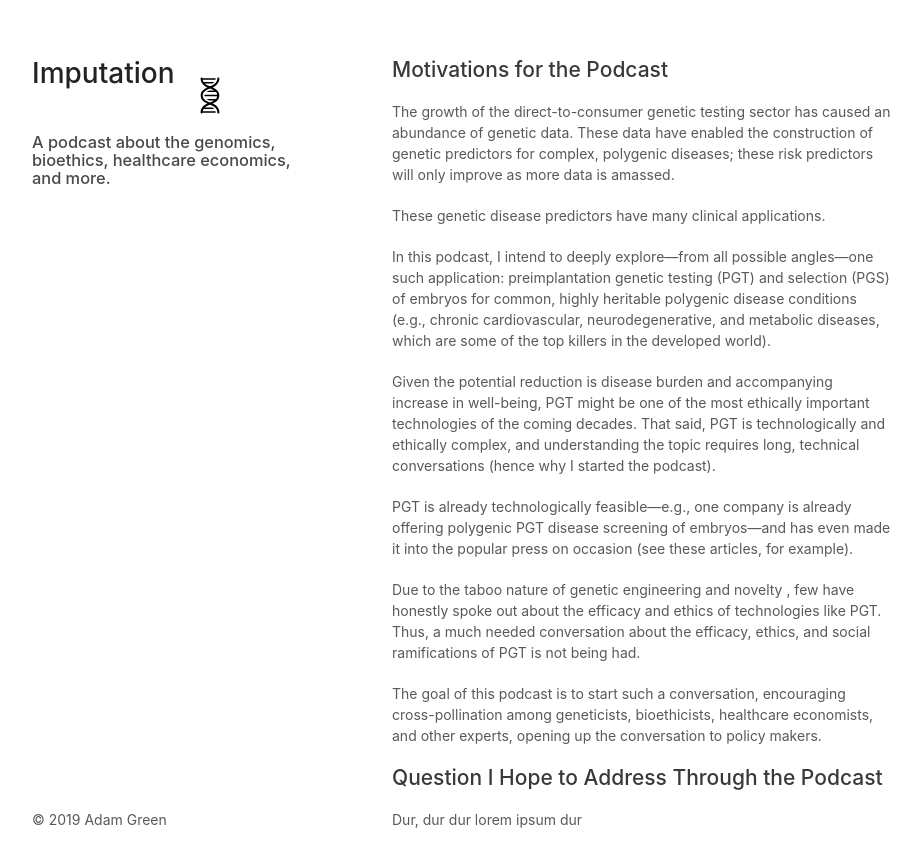
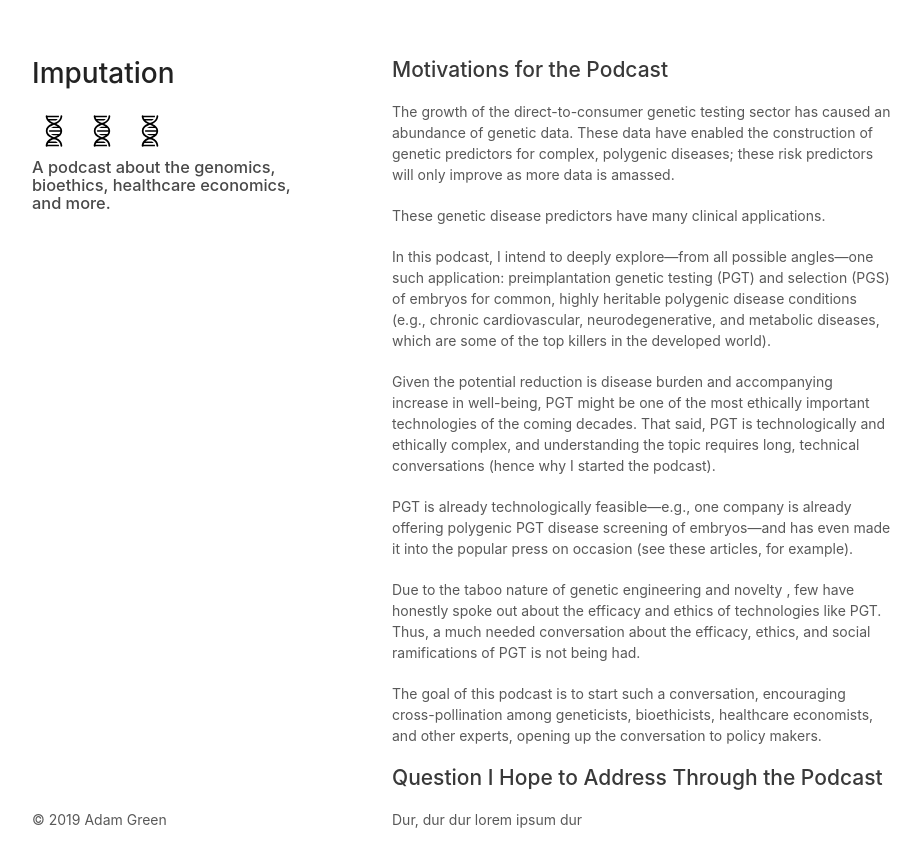
Before and after one commit to adamlgreen/adamlgreen.github.io, a Jekyll site: the page index.html, which Jekyll copies as it is, in a window 1280 px wide. Shown: the top 867 px of the page, without its empty margins (178-1099 px from the left). Built offline with Jekyll 4.4.1, drawn with Linux system fonts in a browser that asks for light colours.

Commit message:
Update index.html

```diff
--- a/index.html
+++ b/index.html
@@ -14,11 +14,6 @@
 			height: 75px;
 			padding: 0 10px
 		  }
-		  .header h1 {
-		  	float: left;
-			  top: 18px;
-			  left: 10px;
-		  }
 	  </style>
     <meta name="viewport" content="width=device-width">
     <!--[if lt IE 9]>
@@ -28,10 +23,10 @@
   <body>
     <div class="wrapper">
       <header>
-	<div class = "header">
         	<h1>Imputation</h1>
 		<img src="dna_icon.svg"/>
-	</div>
+	      	<img src="dna_icon.svg"/>
+	      <img src="dna_icon.svg"/>
         <h3>A podcast about the genomics, bioethics, healthcare economics, and more. </h3>
       </header>
       <section>
```
